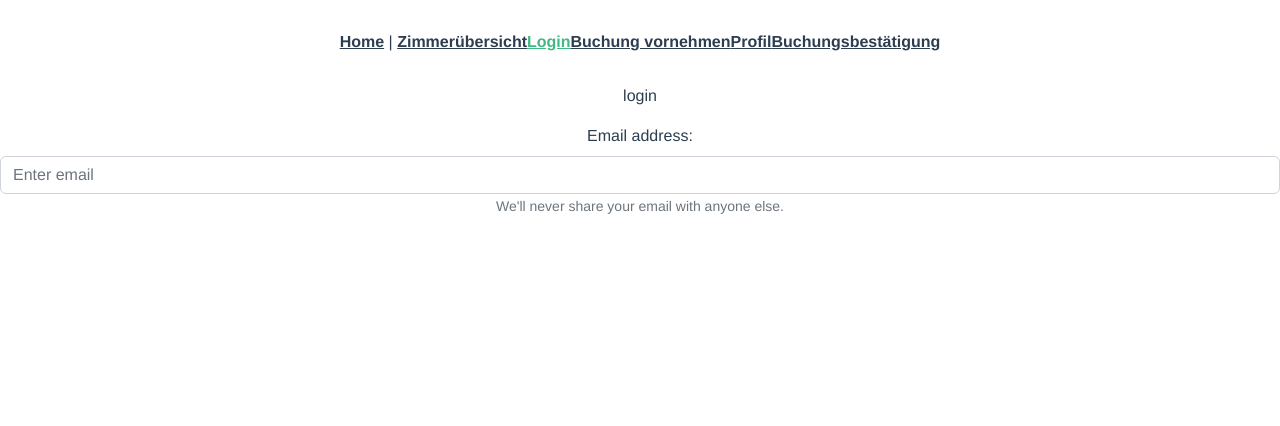
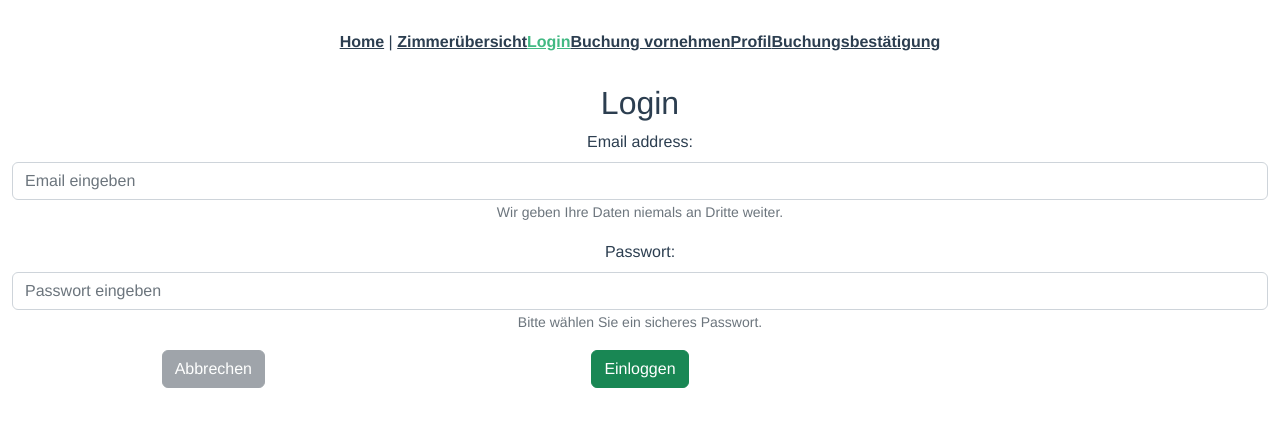
Before and after one commit to eynimeni/vueHotel, a Vue app: page /login in a window 1280 px wide. Shown: the top 426 px of the page. Built offline with nearby package versions, Linux system fonts and the light colour scheme.

Commit message:
login form elements added

```diff
--- a/package.json
+++ b/package.json
@@ -10,6 +10,7 @@
   "dependencies": {
     "@popperjs/core": "^2.11.6",
     "bootstrap": "^5.2.2",
+    "bootstrap-vue": "^2.23.1",
     "bootstrap-vue-3": "^0.4.6",
     "core-js": "^3.8.3",
     "vue": "^3.2.13",
--- a/src/components/LoginComponent.vue
+++ b/src/components/LoginComponent.vue
@@ -1,22 +1,45 @@
 <template>
   <header-component></header-component>
-  <p>login</p>
+  <h2>Login</h2>
   <div>
+    <b-container fluid>
       <b-form-group
           id="input-group-1"
           label="Email address:"
           label-for="input-1"
-        description="We'll never share your email with anyone else.">
+          description="Wir geben Ihre Daten niemals an Dritte weiter.">
 
         <b-form-input
             id="input-1"
             v-model="form.email"
             type="email"
-          placeholder="Enter email"
+            placeholder="Email eingeben"
+            required
+        ></b-form-input>
+      </b-form-group>
+      <b-form-group
+          id="input-group-2"
+          label="Passwort:"
+          label-for="input-2"
+          description="Bitte wählen Sie ein sicheres Passwort.">
+        <b-form-input
+            id="input-2"
+            type="password"
+            placeholder="Passwort eingeben"
             required
         ></b-form-input>
       </b-form-group>
 
+      <b-row>
+        <b-col lg="4" class="pb-2">
+          <b-button disabled href="/">Abbrechen</b-button>
+        </b-col>
+        <b-col lg="4" class="pb-2">
+          <b-button variant="success">Einloggen</b-button>
+        </b-col>
+      </b-row>
+
+    </b-container>
   </div>
 </template>
 
--- /dev/null
+++ b/src/components/subComponents/CarouselImages.vue
@@ -0,0 +1,13 @@
+<template>
+
+</template>
+
+<script>
+export default {
+  name: "CarouselImages"
+}
+</script>
+
+<style scoped>
+
+</style>
--- a/src/main.js
+++ b/src/main.js
@@ -1,4 +1,5 @@
 import { createApp } from 'vue'
+
 import BootstrapVue3 from 'bootstrap-vue-3'
 import App from './App.vue'
 
@@ -6,4 +7,5 @@ import router from './router'
 import 'bootstrap/dist/css/bootstrap.css'
 import 'bootstrap-vue-3/dist/bootstrap-vue-3.css'
 
+
 createApp(App).use(router).use(BootstrapVue3).mount('#app')
```
Also changed, not shown: 2 other files (tests, documents, lock files or other folders). Lines whose indentation alone changed are shown as unchanged.
